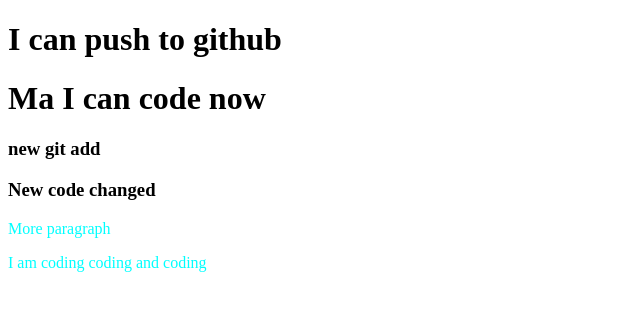
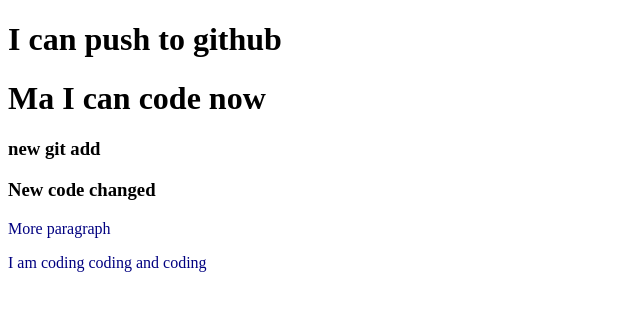
Before and after one commit to MohammadFaysal731/my-second-repo, a plain HTML site: page index.html in a window 1280 px wide. Shown: the whole page, without its empty margins (0-640 px from the left). Drawn offline with Linux system fonts and the light colour scheme.

Commit message:
color changed

```diff
--- a/style.css
+++ b/style.css
@@ -1,3 +1,3 @@
 p {
-    color:aqua;
+    color:navy;
 }
```
